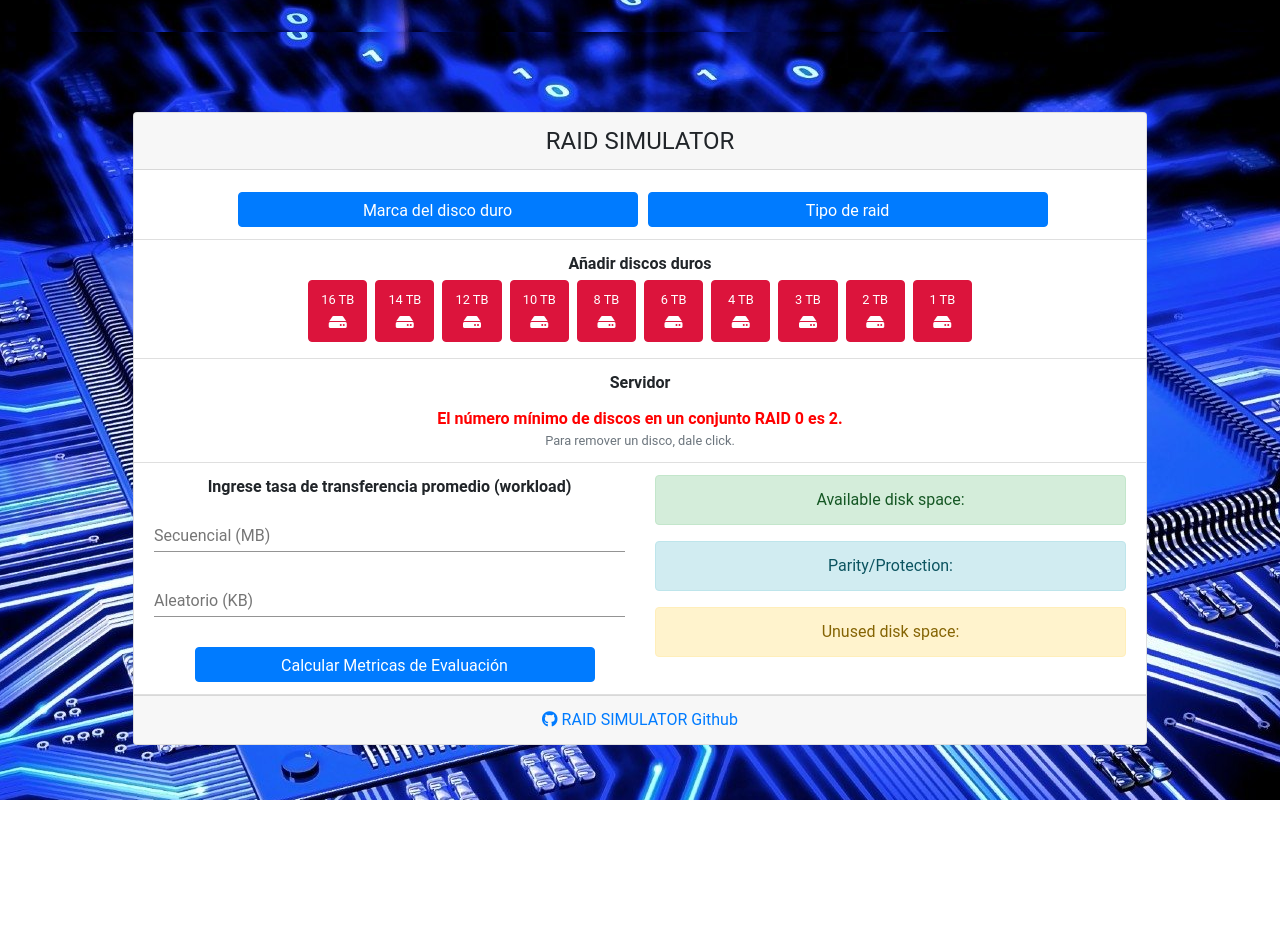
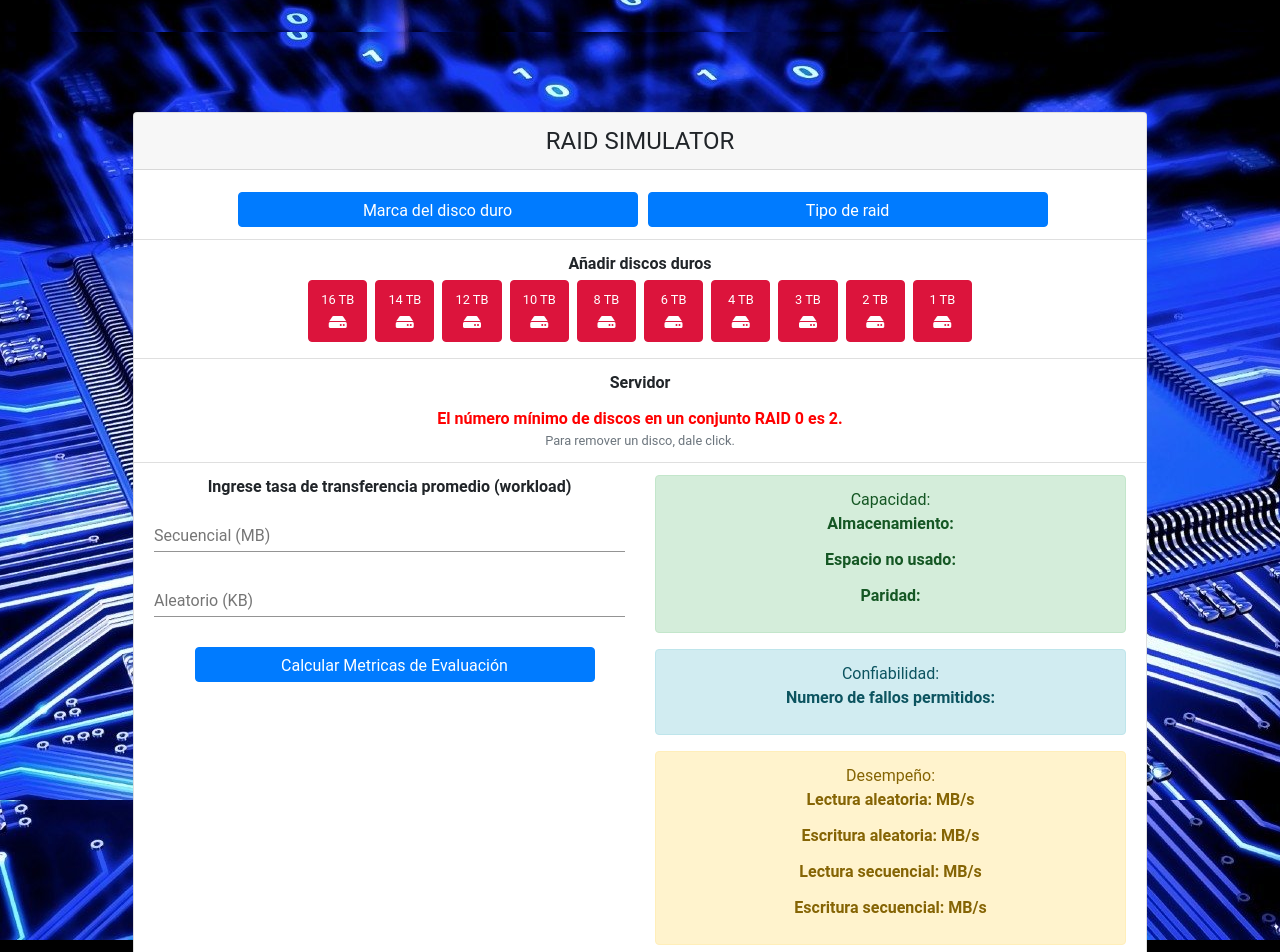
Before and after one commit to samuelgil007/RaidSimulator, an Angular app: page /main in a window 1280 px wide. Shown: the top 952 px of the page. Before the commit the page ends 800 px from the top, so only its background shows below. Built offline with nearby package versions, Linux system fonts and the light colour scheme.

Commit message:
Version 1.0

```diff
--- a/src/app/main/main.component.html
+++ b/src/app/main/main.component.html
@@ -40,10 +40,13 @@
                         'tipo3': tipo == 'tipo3' ,
                         'tipo4': tipo == 'tipo4'
                       }" (click)="addDisk(capacidad)" class="add-drive btn btn-hdd btn-info m-1" id="capacidad"
-                        role="button"><span class="small">{{capacidad}}
+                        role="button" (mouseover)="showInformation(capacidad)" (mouseout)="showInformation(capacidad)"><span class="small">{{capacidad}}
                             TB</span> <i class="fa-hdd fas"></i></button>
                 </ng-container>
-                <div *ngIf="errorPerso" class="rojo"><b>Añada las caracteristicas correctas antes de añadir un nuevo disco</b></div>
+                <p *ngIf="showinfo == true"><b>Nombre:</b> {{info.nombre}}  <b>Seek Time:</b> {{info.seekTime}}ms  <b>Rotational delay</b> {{info.rotationalDelay}}ms
+                    <b>Disk transfer rate</b> {{info.diskTransfer}}mb/s</p>
+                <div *ngIf="errorPerso" class="rojo"><b>Añada las caracteristicas correctas antes de añadir un nuevo
+                        disco</b></div>
             </li>
 
             <li class="list-group-item text-center">
@@ -96,32 +99,45 @@
                         <form class="example-form">
                             <mat-form-field class="example-full-width">
                                 <mat-label>Secuencial (MB)</mat-label>
-                                <input type="number" min="1" pattern="^\d*\.?\d+$" [(ngModel)]="aleatorio" matInput
+                                <input type="number" min="1" pattern="^\d*\.?\d+$" [(ngModel)]="secuencial" matInput
                                     placeholder="Ej. 20" value="" name="Secuencial">
                             </mat-form-field>
 
                             <mat-form-field class="example-full-width">
                                 <mat-label>Aleatorio (KB)</mat-label>
-                                <input type="number" min="1" pattern="^\d*\.?\d+$" [(ngModel)]="secuencial" matInput
+                                <input type="number" min="1" pattern="^\d*\.?\d+$" [(ngModel)]="aleatorio" matInput
                                     placeholder="Ej. 30" value="" name="Aleatorio">
                             </mat-form-field>
-                            <button (click)="calcularMetricas()" class="small-btn1 btn btn-primary">Calcular Metricas de Evaluación</button>
-                            <div *ngIf="errorCampos" class="rojo"><b>Llene todos los campos, ninguno negativo o cero.</b></div>
+                            <button (click)="calcularMetricas()" class="small-btn1 btn btn-primary">Calcular Metricas de
+                                Evaluación</button>
+                            <div *ngIf="errorCampos" class="rojo"><b>Llene todos los campos, ninguno negativo o
+                                    cero.</b></div>
                         </form>
                     </div>
                     <div class="col-sm">
                         <div id="showCalc">
                             <div class="alert alert-success">
-                                Available disk space:<br class="d-sm-none">
-                                <span id="storage" class="font-weight-bold"></span>
+                                Capacidad:<br class="d-sm-none">
+                                <span id="storage" class="font-weight-bold">
+                                    <p>Almacenamiento: {{almacenamiento}}</p>
+                                    <p>Espacio no usado: {{noUsado}}</p>
+                                    <p>Paridad: {{paridad}}</p>
+                                </span>
                             </div>
                             <div class="alert alert-info">
-                                Parity/Protection:<br class="d-sm-none">
-                                <span id="parity" class="font-weight-bold"></span>
+                                Confiabilidad:<br class="d-sm-none">
+                                <span id="parity" class="font-weight-bold">
+                                    <p>Numero de fallos permitidos: {{nroFallosPermitidos}}</p>
+                                </span>
                             </div>
                             <div class="alert alert-warning">
-                                Unused disk space:<br class="d-sm-none">
-                                <span id="unused" class="font-weight-bold"></span>
+                                Desempeño:<br class="d-sm-none">
+                                <span id="unused" class="font-weight-bold">
+                                    <p>Lectura aleatoria: {{randomRead}} MB/s</p>
+                                    <p>Escritura aleatoria: {{randomWrite}} MB/s</p>
+                                    <p>Lectura secuencial: {{secuencialRead}} MB/s</p>
+                                    <p>Escritura secuencial: {{secuencialWrite}} MB/s</p>
+                                </span>
                             </div>
                         </div>
                     </div>
--- a/src/app/main/main.component.ts
+++ b/src/app/main/main.component.ts
@@ -26,12 +26,31 @@ export class MainComponent implements OnInit {
   secuencial = "";
   errorCampos = false;
   errorPerso = false;
+  almacenamiento;
+  noUsado;
+  nroFallosPermitidos;
+  paridad;
+  randomRead;
+  randomWrite;
+  secuencialRead;
+  secuencialWrite;
+  showinfo = false;
+  info = {}
   ngOnInit(): void {
   }
-
+  showInformation(capacidad) {
+    if (this.tipo != "tipo4") {
+      if (this.showinfo) {
+        this.showinfo = false;
+      } else {
+        this.showinfo = true;
+        this.info = discos[this.tipo][capacidad]
+      }
+    }
+  }
   asignarColor(valor) {
     this.tipo = valor;
-    if (valor == "tipo4") { this.contieneNuevoTipo = true; } else { this.contieneNuevoTipo = false; }
+    if (valor == "tipo4") { this.contieneNuevoTipo = true; } else { this.contieneNuevoTipo = false; this.errorPerso = false }
   }
   asignarRaid(valor) {
     this.raid = valor;
@@ -129,22 +148,30 @@ export class MainComponent implements OnInit {
 
   calcularMetricas() {
     if (this.aleatorio == "" || this.aleatorio == null || this.secuencial == "" || this.secuencial == null
-        ||  parseInt(this.aleatorio) < 1 || parseInt(this.secuencial) < 1 || this.error == true) {
+      || parseInt(this.aleatorio) < 1 || parseInt(this.secuencial) < 1 || this.error == true) {
       this.errorCampos = true
       return
     } else {
       this.errorCampos = false
       //ENVIAR METODOS
       let metricas = {
-          "raid" : this.raid.replace("raid",""),
+        "raid": this.raid.replace("raid", ""),
         "secuencial": parseInt(this.secuencial),
         "aleatorio": parseInt(this.aleatorio)
       }
       //ENVIAR
-        //console.log(this.arrayDisk)
-        //console.log(metricas)
-        let objeto = this.rs.RaidCalculate(this.arrayDisk,metricas);
-        console.log(objeto);
+      /* console.log(this.arrayDisk)
+      console.log(metricas) */
+      let objeto = this.rs.RaidCalculate(this.arrayDisk, metricas);
+      /* console.log(objeto); */
+      this.almacenamiento = objeto.almacenamiento
+      this.noUsado = objeto.noUsado
+      this.nroFallosPermitidos = objeto.nroFallosPermitidos
+      this.paridad = objeto.paridad
+      this.randomRead = objeto.randomRead
+      this.randomWrite = objeto.randomWrite
+      this.secuencialRead = objeto.secuencialRead
+      this.secuencialWrite = objeto.secuencialWrite
 
     }
   }
--- a/src/app/services/raid-simulator.service.ts
+++ b/src/app/services/raid-simulator.service.ts
@@ -121,9 +121,9 @@ export class RaidSimulatorService {
     switch (raid) {
       case '0':
         S =  this.recorrerDiscosS(nroDiscos, server, info);
-        console.log("S" , S);
+        /* console.log("S" , S); */
         R =  this.recorrerDiscosA(nroDiscos, server, info);
-        console.log("R" , R);
+        /* console.log("R" , R); */
         secuencialRead = nroDiscos * S;
         secuencialWrite = nroDiscos * S;
         randomRead = nroDiscos * R;
```
Lines whose indentation alone changed are shown as unchanged.
